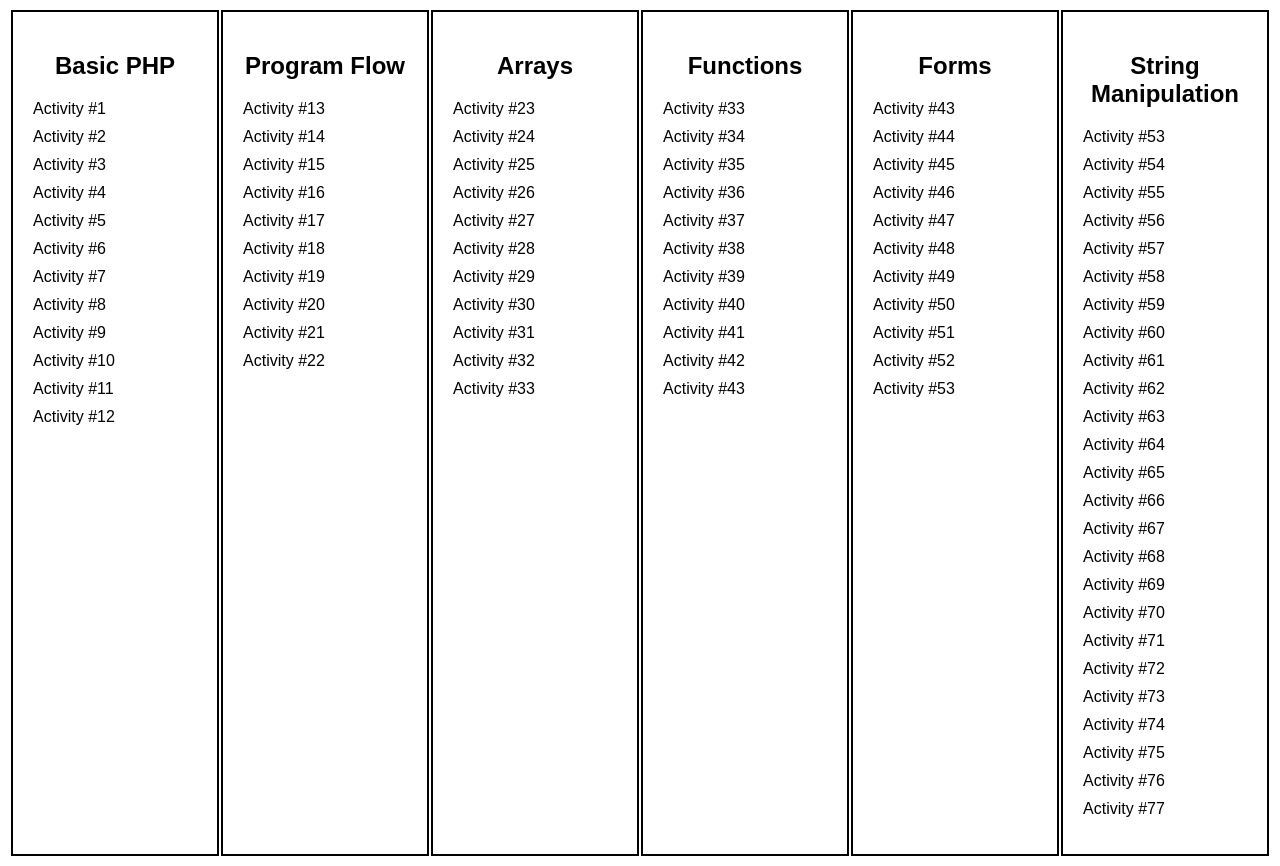
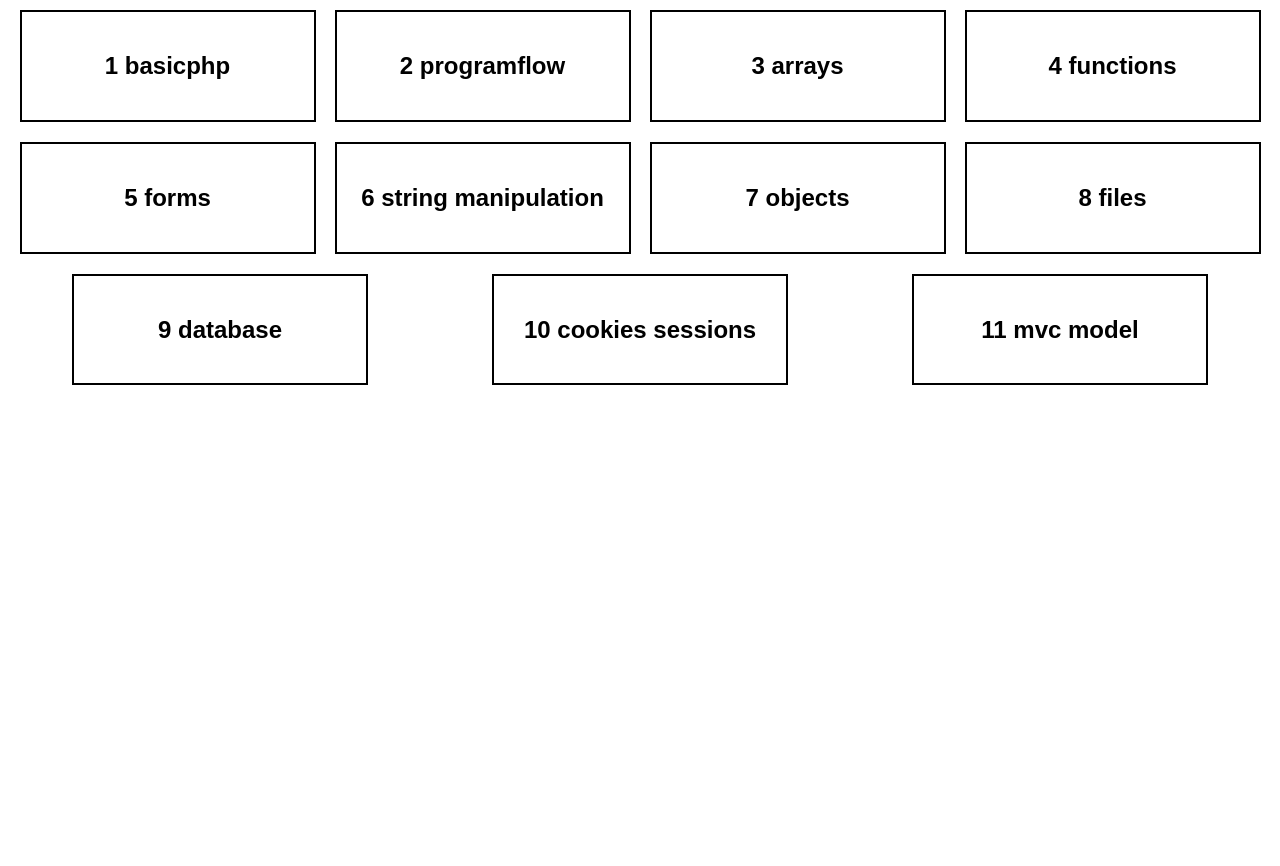
Before and after one commit to lowmax205/PHP-Activities-Collection, a PHP site: page / in a window 1280 px wide. After the commit the page ends 385 px from the top, so only its background shows below. Run offline with PHP 8.4, Linux system fonts and the light colour scheme.

Commit message:
adding auto count and sorting activity

```diff
--- a/fiveserver.config.js
+++ /dev/null
@@ -1,6 +0,0 @@
-module.exports = {
-  php: "D:/xampp/php/php.exe", //php executable
-  root: "d:/xampp/htdocs/CS311-Php-Activity", //root directory of your project, where the liveserver looks
-  open: "index.php", //entrypoint of your php project
-  injectBody: true, //enable live reloading
-};
--- a/index.php
+++ b/index.php
@@ -1,12 +1,21 @@
 <?php
-// Set the current working directory
-$basicphp = getcwd() . "/1_basicphp/";
+// Manually define the folder names and order
+$folders = [
+    '1_basicphp',
+    '2_programflow',
+    '3_arrays',
+    '4_functions',
+    '5_forms',
+    '6_string_manipulation',
+    '7_objects',
+    '8_files',
+    '9_database',
+    '10_cookies_sessions',
+    '11_mvc_model'
+];
 
-// Returns array of files, excluding '.' and '..'
-$files = array_diff(scandir($basicphp), array('.', '..'));
+$parent_dir = "D:/xampp/htdocs/CS311-Php-Activity/";
 
-// Count number of files and store them to variable
-$num_files = count($files);
 ?>
 
 <!DOCTYPE html>
@@ -27,12 +36,14 @@ $num_files = count($files);
         display: flex;
         justify-content: space-around;
         padding: 10px;
+        flex-wrap: wrap;
     }
 
     .column {
         border: 2px solid black;
         padding: 20px;
-        width: 13%;
+        width: 20%;
+        margin-bottom: 20px;
     }
 
     .column h2 {
@@ -61,66 +72,34 @@ $num_files = count($files);
 
 <body>
     <div class="container">
-        <div class="column">
-            <h2>Basic PHP</h2>
-            <ul>
-                <?php
-                for ($i = 1; $i <= $num_files; $i++) {
-                    echo "<li><a href='1_basicphp/activity$i.php'>Activity #$i</a></li>";
+        <?php
+        // Loop through each folder in the manually defined order
+        foreach ($folders as $folder_name) {
+            $folder_path = $parent_dir . $folder_name;
+
+            echo "<div class='column'>";
+            echo "<h2>" . ucfirst(str_replace('_', ' ', $folder_name)) . "</h2>";  // Capitalize and format folder name
+            echo "<ul>";
+
+            // Scan the folder for files matching the pattern 'activity*.php'
+            $activity_files = glob($folder_path . '/activity*.php');
+
+            // Sort files using natural sorting to ensure numeric order
+            natsort($activity_files);
+
+            // Loop through and display each activity
+            foreach ($activity_files as $activity_file) {
+                // Get the activity number from the file name
+                preg_match('/activity(\d+)\.php$/', basename($activity_file), $matches);
+                if (isset($matches[1])) {
+                    $activity_number = $matches[1];
+                    echo "<li><a href='" . $folder_name . "/activity$activity_number.php'>Activity #$activity_number</a></li>";
                 }
-                ?>
-            </ul>
-        </div>
-        <div class="column">
-            <h2>Program Flow</h2>
-            <ul>
-                <?php
-                for ($i = 13; $i <= 22; $i++) {
-                    echo "<li><a href='programflow/activity$i.php'>Activity #$i</a></li>";
-                }
-                ?>
-            </ul>
-        </div>
-        <div class="column">
-            <h2>Arrays</h2>
-            <ul>
-                <?php
-                for ($i = 23; $i <= 33; $i++) {
-                    echo "<li><a href='arrays/activity$i.php'>Activity #$i</a></li>";
-                }
-                ?>
-            </ul>
-        </div>
-        <div class="column">
-            <h2>Functions</h2>
-            <ul>
-                <?php
-                for ($i = 33; $i <= 43; $i++) {
-                    echo "<li><a href='functions/activity$i.php'>Activity #$i</a></li>";
-                }
-                ?>
-            </ul>
-        </div>
-        <div class="column">
-            <h2>Forms</h2>
-            <ul>
-                <?php
-                for ($i = 43; $i <= 53; $i++) {
-                    echo "<li><a href='forms/activity$i.php'>Activity #$i</a></li>";
-                }
-                ?>
-            </ul>
-        </div>
-        <div class="column">
-            <h2>String Manipulation</h2>
-            <ul>
-                <?php
-                for ($i = 53; $i <=77 ; $i++) {
-                    echo "<li><a href='string_manipulation/activity$i.php'>Activity #$i</a></li>";
-                }
-                ?>
-            </ul>
-        </div>
+            }
+            echo "</ul>";
+            echo "</div>";
+        }
+        ?>
     </div>
 </body>
 
```
Also changed, not shown: testing.php (+102 -9 lines), 1 other file.
